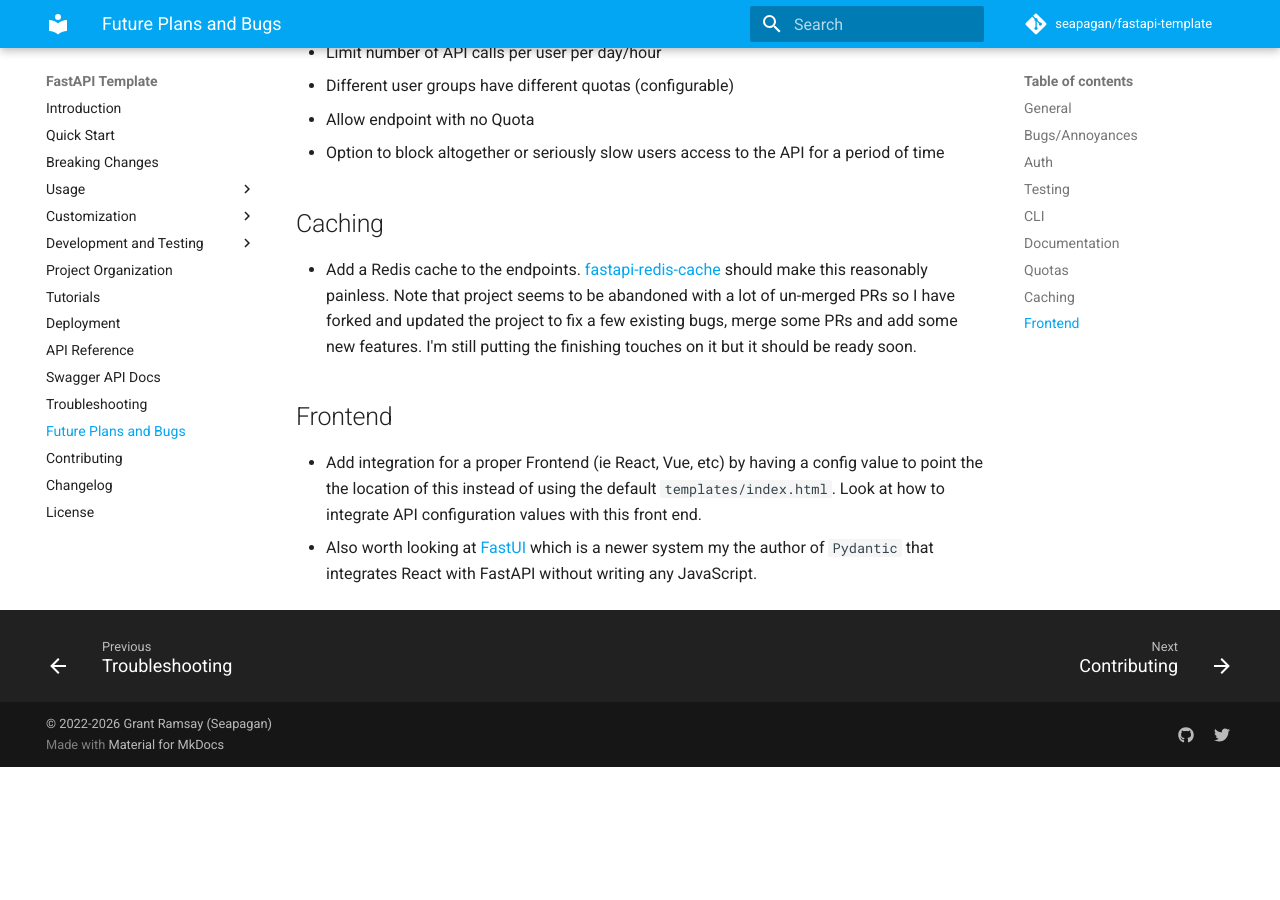
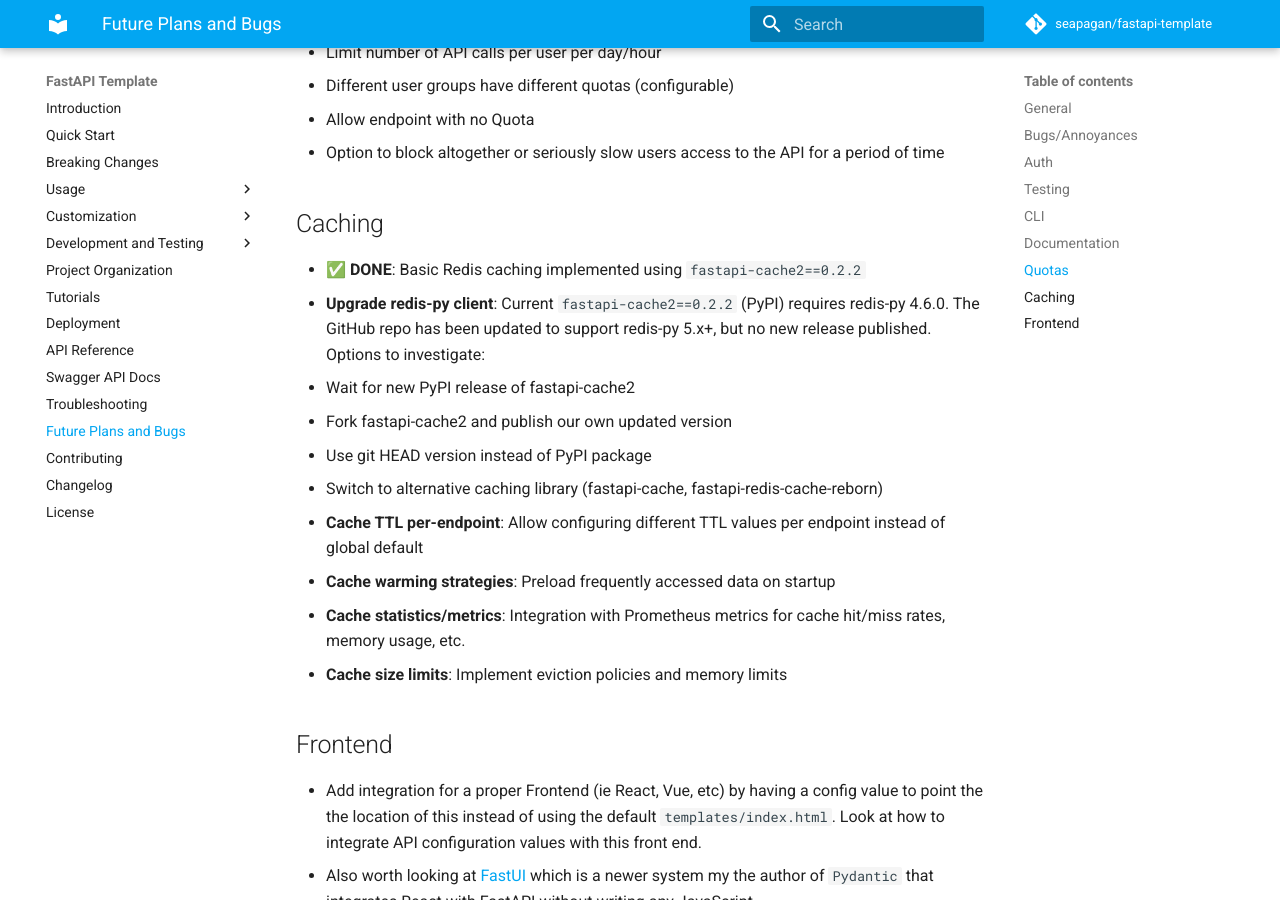
Before and after one commit to seapagan/fastapi-template, an MkDocs documentation site: the page built from docs/future.md, in a window 1280 px wide and 900 px high, scrolled down 2167 px. Built offline with MkDocs 1.6.1 and Material for MkDocs 9.7.7, drawn with Linux system fonts in a browser that asks for light colours; comment, search, counter and statistics services are not loaded; before the commit the page ends 2934 px from its top, so only the background shows below that.

Commit message:
docs: add redis-py 4.6.0 compatibility note and update TODO
Add compatibility warning to caching documentation explaining that
fastapi-cache2==0.2.2 requires redis-py 4.6.0 (not 5.x). Clarify
distinction between Redis Server (any version) and redis-py Python
client (must be 4.6.0).

Update TODO.md to mark basic caching as complete and add future task
to investigate upgrading to redis-py 5.x support (either wait for new
PyPI release, fork, use git HEAD, or switch libraries).

```diff
--- a/TODO.md
+++ b/TODO.md
@@ -86,12 +86,20 @@
 
 ## Caching
 
-- Add a Redis cache to the endpoints.
-  [fastapi-redis-cache](https://pypi.org/project/fastapi-redis-cache/) should
-  make this reasonably painless. Note that project seems to be abandoned with a
-  lot of un-merged PRs so I have forked and updated the project to fix a few
-  existing bugs, merge some PRs and add some new features. I'm still putting the
-  finishing touches on it but it should be ready soon.
+- ✅ **DONE**: Basic Redis caching implemented using `fastapi-cache2==0.2.2`
+- **Upgrade redis-py client**: Current `fastapi-cache2==0.2.2` (PyPI) requires
+  redis-py 4.6.0. The GitHub repo has been updated to support redis-py 5.x+,
+  but no new release published. Options to investigate:
+  - Wait for new PyPI release of fastapi-cache2
+  - Fork fastapi-cache2 and publish our own updated version
+  - Use git HEAD version instead of PyPI package
+  - Switch to alternative caching library (fastapi-cache, fastapi-redis-cache-reborn)
+- **Cache TTL per-endpoint**: Allow configuring different TTL values per
+  endpoint instead of global default
+- **Cache warming strategies**: Preload frequently accessed data on startup
+- **Cache statistics/metrics**: Integration with Prometheus metrics for cache
+  hit/miss rates, memory usage, etc.
+- **Cache size limits**: Implement eviction policies and memory limits
 
 ## Frontend
 
```
Also changed, not shown: docs/usage/caching.md (+11 -5 lines).
